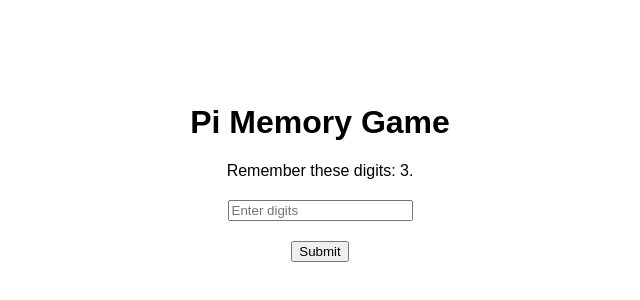
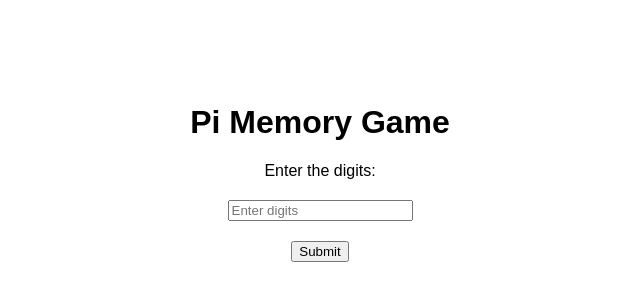
Before and after one commit to GeorgeNerd/pi-memory, a plain HTML site: page index.html in a window 1280 px wide. Shown: the part 236-536 px from the top of the page, 320-960 px from the left. Drawn offline with Linux system fonts and the light colour scheme.

Commit message:
Update index.html

```diff
--- a/index.html
+++ b/index.html
@@ -30,10 +30,16 @@
     <script>
         const pi = "3.14159265358979323846264338327950288419716939937510";
         let currentLevel = 1;
+        const displayTime = 3000; // Time in milliseconds to display the digits
 
         function showDigits() {
             const message = document.getElementById('message');
             message.textContent = `Remember these digits: ${pi.slice(0, currentLevel + 1)}`;
+
+            // Hide the digits after the specified display time
+            setTimeout(() => {
+                message.textContent = 'Enter the digits:';
+            }, displayTime);
         }
 
         function checkInput() {
```
